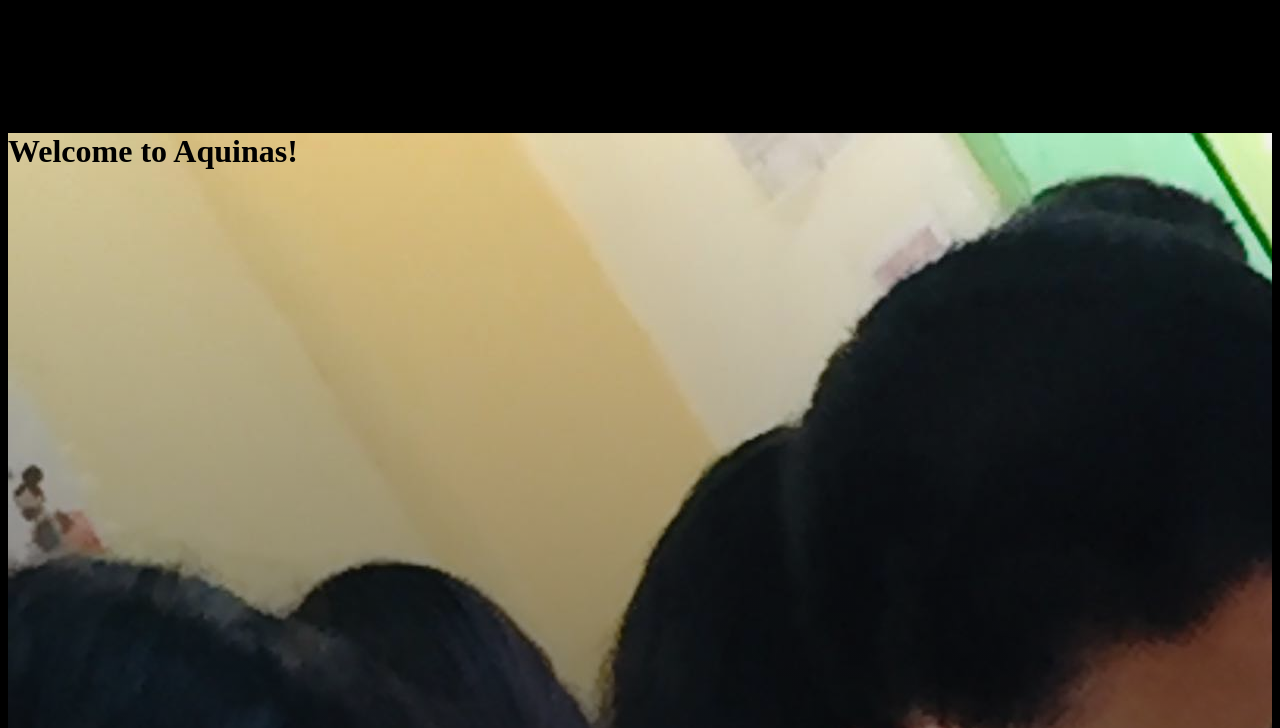
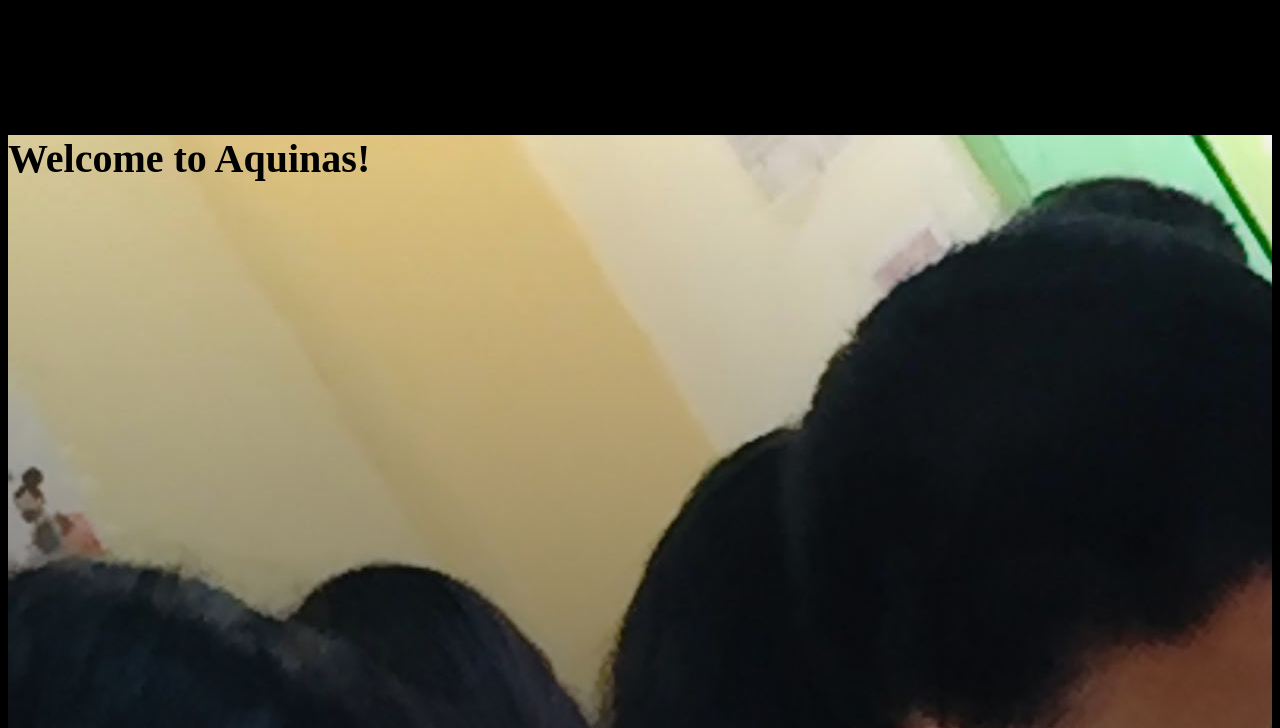
Before and after one commit to BeeLatte/Aquinas.github.io, a plain HTML site: page index.html in a window 1280 px wide. Shown: the part 360-1088 px from the top of the page. Drawn offline with Linux system fonts and the light colour scheme.

Commit message:
Update index.html

```diff
--- a/index.html
+++ b/index.html
@@ -49,7 +49,7 @@ li a {
 .grad {
   background-image: linear-gradient(to bottom, rgb(0, 0, 0, 0), rgb(0, 0, 0, 1));
   height: 1400px;
-  margin-top: 400px;
+  margin-top: 402px;
 }
 
 </style>
@@ -66,7 +66,7 @@ li a {
 </div>
 <div class = "mainback">
 	<div class = "grad">
-        <h1>Welcome to Aquinas!</h1>
+        <h1 style = "font-family: 'Times New Roman'; font-size: 40px; font-weight: Bold;">Welcome to Aquinas!</h1>
 	</div>
 </div>
 
```
